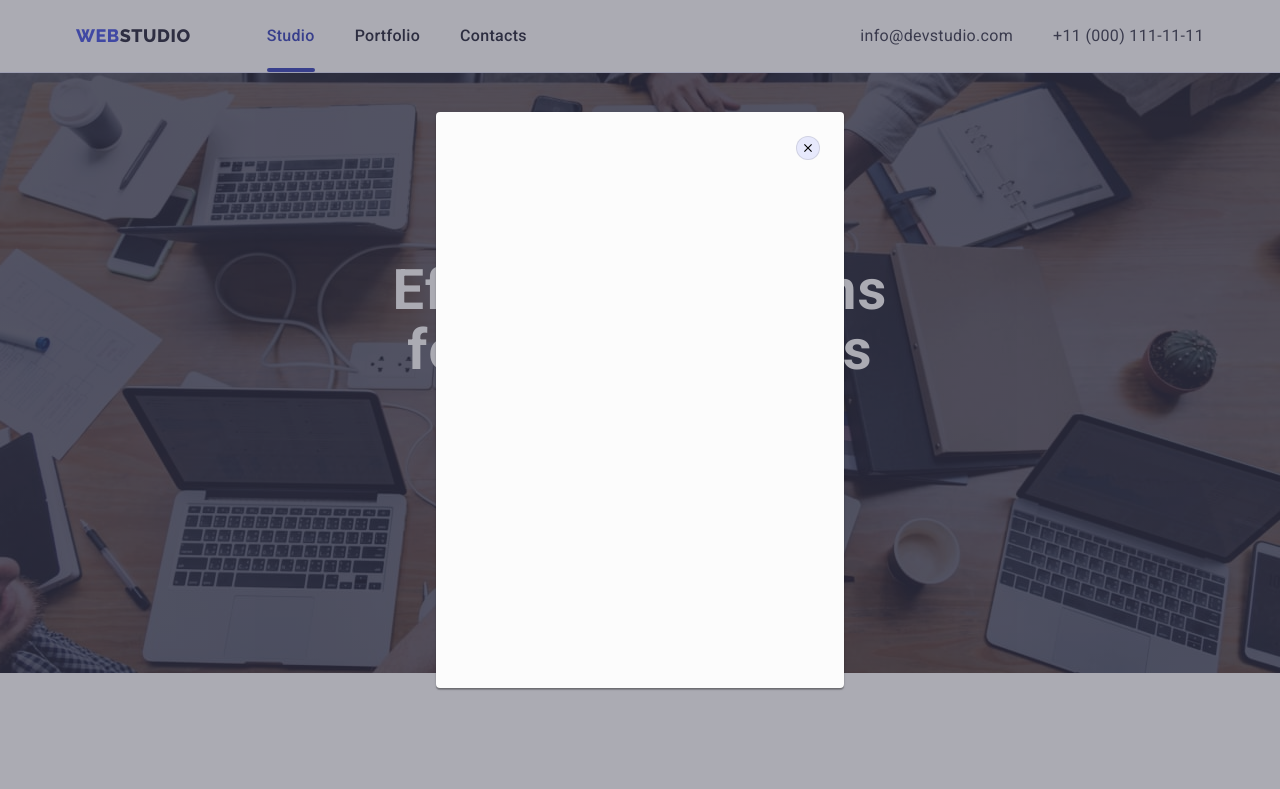
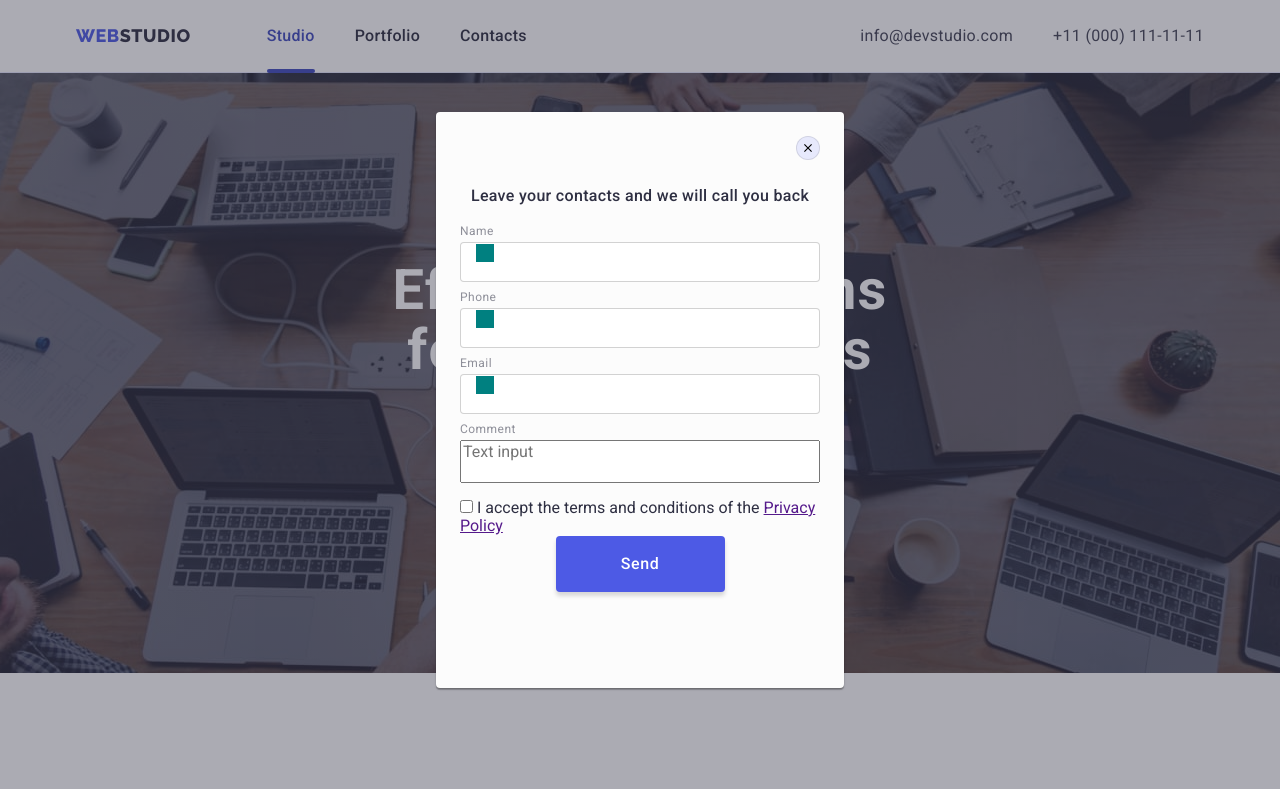
Before and after one commit to GoncharenkoO/goit-markup-hw-06, a plain HTML site: page index.html in a window 1280 px wide. Both pictures are taken after a click on the button "Order Service". Shown: the top 789 px of the page. Drawn offline with nearby package versions, Linux system fonts and the light colour scheme.

Commit message:
feat: add styles modal

```diff
--- a/css/modal.css
+++ b/css/modal.css
@@ -21,21 +21,21 @@
 	position: absolute;
 	top: 50%;
 	left: 50%;
-	transform: translate(-50%, -50%) scale(1) rotate(0deg);
+	width: 408px;
+	min-height: 576px;
+	padding: 72px 24px 24px;
 	border-radius: var(--radius);
-	min-width: 408px;
-	min-height: 576px;
 	background-color: var(--modal-fon);
 	box-shadow: var(--modal-shadow);
 
+	transform: translate(-50%, -50%) scale(1) rotate(0deg);
 	transition: transform var(--time-function);
 }
 .modal-icon {
 	position: absolute;
-	display: inline-flex;
+	display: flex;
 	justify-content: center;
 	align-items: center;
-	padding: 0;
 	right: 24px;
 	top: 24px;
 	width: 24px;
@@ -51,3 +51,59 @@
 	fill: var(--main-white-color);
 	background-color: var(--ocean-color);
 }
+textarea {
+	resize: none;
+}
+.modal-form {
+	display: inline-flex;
+	flex-direction: column;
+}
+.modal-text {
+	margin-bottom: 16px;
+	font-weight: 500;
+	font-size: 16px;
+	line-height: 1.5; /* 24/16 */
+	letter-spacing: 0.02em;
+}
+.form-field {
+	position: relative;
+	display: flex;
+	flex-direction: column;
+	margin-bottom: 8px;
+}
+.form-field:nth-child(4) {
+	margin-bottom: 16px;
+}
+.form-label {
+	margin-bottom: 4px;
+	font-weight: 400;
+	font-size: 12px;
+	line-height: 1.17; /* 14/12 */
+	letter-spacing: 0.04em;
+	color: var(--slate-color);
+}
+.form-input {
+	width: 100%;
+	height: 40px;
+	padding-left: 38px;
+	border-radius: var(--radius);
+	border: var(--border-modal);
+	transition: border-color var(--time-function);
+}
+.form-input:focus {
+	outline: none;
+	border-color: var(--iris-color);
+}
+.form-input:focus ~ .form-icon {
+  background-color: var(--iris-color);
+}
+.form-icon {
+	position: absolute;
+	top: 50%;
+	left: 16px;
+	transform: translateY(-50%);
+	display: inline-block;
+	width: 18px;
+	height: 18px;
+	background-color: teal;
+}
--- a/css/styles.css
+++ b/css/styles.css
@@ -12,6 +12,7 @@
 	--footer-bgc: rgba(255, 255, 255, 0.1);
 	--green-color: #31d0aa;
 	--modal-fon: #fcfcfc;
+  --modal-text: rgba(117, 117, 117, 0.5);
 	--btn-shadow: 0px 4px 4px rgba(0, 0, 0, 0.15);
 	--team-radius: 0px 0px 4px 4px;
 	--team-shadow: 0px 1px 6px rgba(46, 47, 66, 0.08), 0px 1px 1px rgba(46, 47, 66, 0.16),
@@ -22,6 +23,7 @@
 	--card-gap: 24px;
 	--border-value: 1px solid #e7e9fc;
 	--radius: 4px;
+  --border-modal: 1px solid rgba(33, 33, 33, 0.2);
 	--time-function: 250ms cubic-bezier(0.4, 0, 0.2, 1);
 }
 
@@ -154,7 +156,7 @@ button {
 	position: absolute;
 	display: block;
 	left: 0;
-	bottom: 0;
+	bottom: -1px;
 	content: "";
 	width: 100%;
 	height: 4px;
--- a/index.html
+++ b/index.html
@@ -62,25 +62,29 @@
 						<li class="advantages-item icon-antenna">
 							<h3 class="title">Strategy</h3>
 							<p class="text">
-								Our goal is to identify the business problem to walk away with the perfect and creative solution.
+								Our goal is to identify the business problem to walk away with the perfect and
+								creative solution.
 							</p>
 						</li>
 						<li class="advantages-item icon-clock">
 							<h3 class="title">Punctuality</h3>
 							<p class="text">
-								Bring the key message to the brand's audience for the best price within the shortest possible time.
+								Bring the key message to the brand's audience for the best price within the shortest
+								possible time.
 							</p>
 						</li>
 						<li class="advantages-item icon-diagram">
 							<h3 class="title">Diligence</h3>
 							<p class="text">
-								Research and confirm brands that present the strongest digital growth opportunities and minimize risk.
+								Research and confirm brands that present the strongest digital growth opportunities
+								and minimize risk.
 							</p>
 						</li>
 						<li class="advantages-item icon-astronaut">
 							<h3 class="title">Technologies</h3>
 							<p class="text">
-								Design practice focused on digital experiences. We bring forth a deep passion for problem-solving.
+								Design practice focused on digital experiences. We bring forth a deep passion for
+								problem-solving.
 							</p>
 						</li>
 					</ul>
@@ -312,7 +316,8 @@
 				<div class="section-info">
 					<a class="footer-logo decor" href="./index.html">Web<span class="sign">Studio</span></a>
 					<p class="footer-text">
-						Increase the flow of customers and sales for your business with digital marketing & growth solutions.
+						Increase the flow of customers and sales for your business with digital marketing &
+						growth solutions.
 					</p>
 				</div>
 				<div class="footer-social-list">
@@ -357,6 +362,50 @@
 						<use href="./images/symbol-defs.svg#icon-close"></use>
 					</svg>
 				</button>
+				<form class="modal-form">
+					<p class="modal-text centered">Leave your contacts and we will call you back</p>
+					<div class="form-box">
+						<div class="form-field">
+							<label for="name" class="form-label">Name</label>
+							<input
+								class="form-input"
+								type="text"
+								name="name"
+								id="name"
+								required
+								pattern="^[a-zA-Za-яА-Я]+$"
+							/>
+							<span class="form-icon"></span>
+						</div>
+						<div class="form-field">
+							<label for="tel" class="form-label">Phone</label>
+							<input class="form-input" type="tel" name="tel" id="tel" required
+							pattern="[0-9]{3}-[0-9]{3}-[0-9]{2}-[0-9]{2}"/ >
+							<span class="form-icon"></span>
+						</div>
+						<div class="form-field">
+							<label for="mail" class="form-label">Email</label>
+							<input class="form-input" type="email" name="mail" id="mail" />
+              <span class="form-icon"></span>
+						</div>
+						<div class="form-field">
+							<label for="comment" class="form-label">Comment</label>
+							<textarea
+								class="form-text"
+								name="comment"
+								id="comment"
+								placeholder="Text input"
+							></textarea>
+						</div>
+						<div class="form-policy">
+							<input class="form-check" type="checkbox" name="policy" id="policy" />
+							<label class="form-check-desc" for="policy"
+								>I accept the terms and conditions of the <a href="">Privacy Policy</a>
+							</label>
+						</div>
+						<button class="btn" type="submit">Send</button>
+					</div>
+				</form>
 			</div>
 		</div>
 		<script src="./js/modal.js"></script>
```
Also changed, not shown: .prettierrc.json, images/email.svg (added), images/person.svg (added), images/phone.svg (added).
